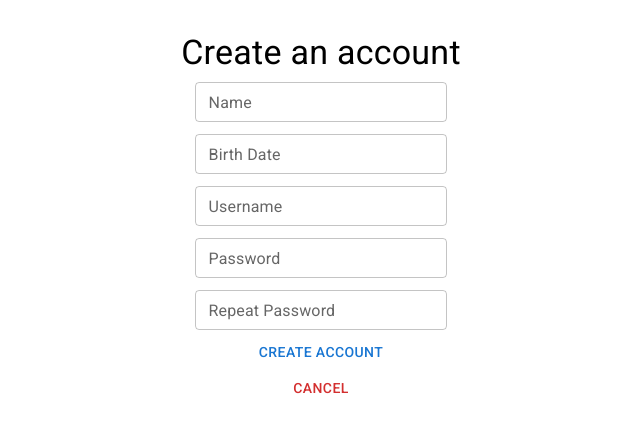
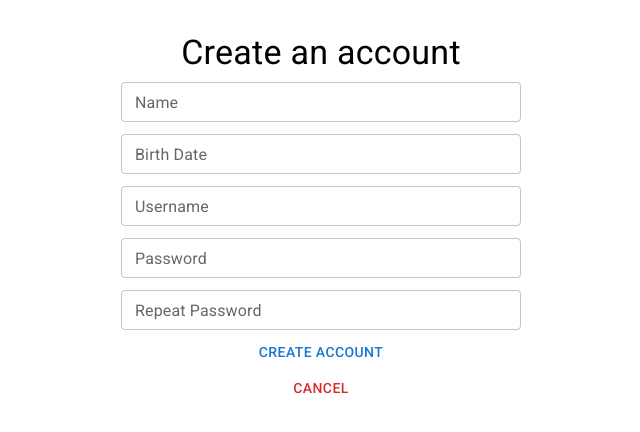
Before and after one commit to triluu03/bookapp, a React (Create React App) app in the folder frontend/: page /login in a window 1280 px wide. Both pictures are taken after typing "Sample", "Sample123" into the empty fields and a click on the button "CREATE NEW ACCOUNT". Shown: the top 432 px of the page, without its empty margins (319-959 px from the left). Built offline with nearby package versions, Linux system fonts and the light colour scheme; no server answers.

Commit message:
changing some style

```diff
--- a/frontend/src/App.js
+++ b/frontend/src/App.js
@@ -79,7 +79,7 @@ const App = () => {
                                     {user.username} logged-in
                                 </Typography>
                                 <Button
-                                    color='secondary'
+                                    color='error'
                                     variant='contained'
                                     size='small'
                                     sx={{ ml: 1 }}
--- a/frontend/src/components/AccountForm.js
+++ b/frontend/src/components/AccountForm.js
@@ -73,7 +73,7 @@ const AccountForm = () => {
                             margin='dense'
                             value={name}
                             onChange={({ target }) => setName(target.value)}
-                            sx={{ width: '20%' }}
+                            sx={{ maxWidth: '75%', width: 400 }}
                         />
                     </div>
                     <div>
@@ -86,7 +86,7 @@ const AccountForm = () => {
                             onChange={({ target }) =>
                                 setBirthDate(target.value)
                             }
-                            sx={{ width: '20%' }}
+                            sx={{ maxWidth: '75%', width: 400 }}
                         />
                     </div>
                     <div>
@@ -97,7 +97,7 @@ const AccountForm = () => {
                             placeholder='Enter your username'
                             value={username}
                             onChange={({ target }) => setUsername(target.value)}
-                            sx={{ width: '20%' }}
+                            sx={{ maxWidth: '75%', width: 400 }}
                         />
                     </div>
                     <div>
@@ -109,7 +109,7 @@ const AccountForm = () => {
                             placeholder='Enter your password'
                             value={password}
                             onChange={({ target }) => setPassword(target.value)}
-                            sx={{ width: '20%' }}
+                            sx={{ maxWidth: '75%', width: 400 }}
                         />
                     </div>
                     <div>
@@ -123,7 +123,7 @@ const AccountForm = () => {
                             onChange={({ target }) =>
                                 setRepeatedPassword(target.value)
                             }
-                            sx={{ width: '20%' }}
+                            sx={{ maxWidth: '75%', width: 400 }}
                         />
                     </div>
                     <Button type='submit'>Create Account</Button>
--- a/frontend/src/components/LoginForm.js
+++ b/frontend/src/components/LoginForm.js
@@ -64,7 +64,7 @@ const LoginForm = ({ setUser }) => {
                                 onChange={({ target }) =>
                                     setUsername(target.value)
                                 }
-                                sx={{ width: '15%' }}
+                                sx={{ maxWidth: '75%', width: 300 }}
                             />
                         </div>
                         <div>
@@ -76,7 +76,7 @@ const LoginForm = ({ setUser }) => {
                                 onChange={({ target }) =>
                                     setPassword(target.value)
                                 }
-                                sx={{ width: '15%' }}
+                                sx={{ maxWidth: '75%', width: 300 }}
                             />
                         </div>
                         <Button
```
